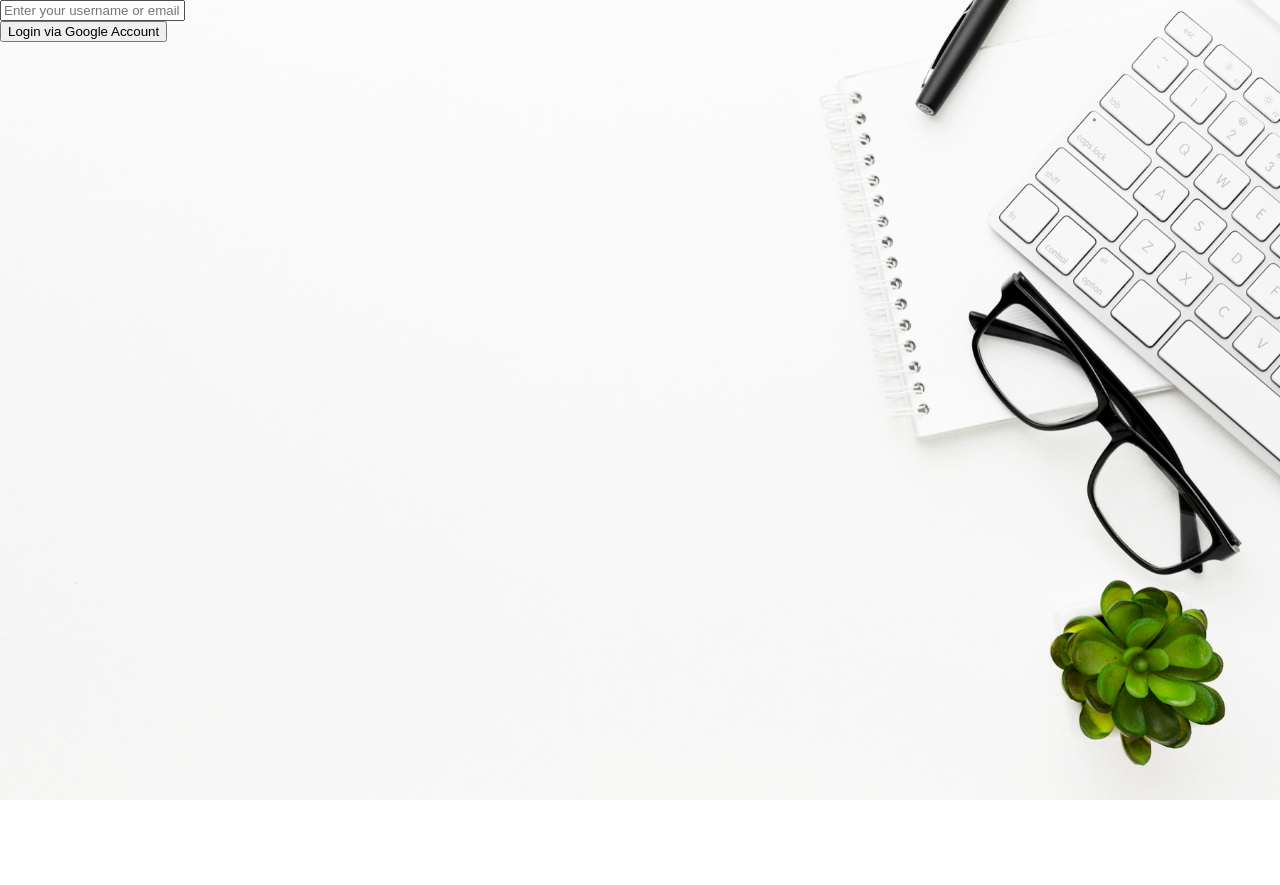
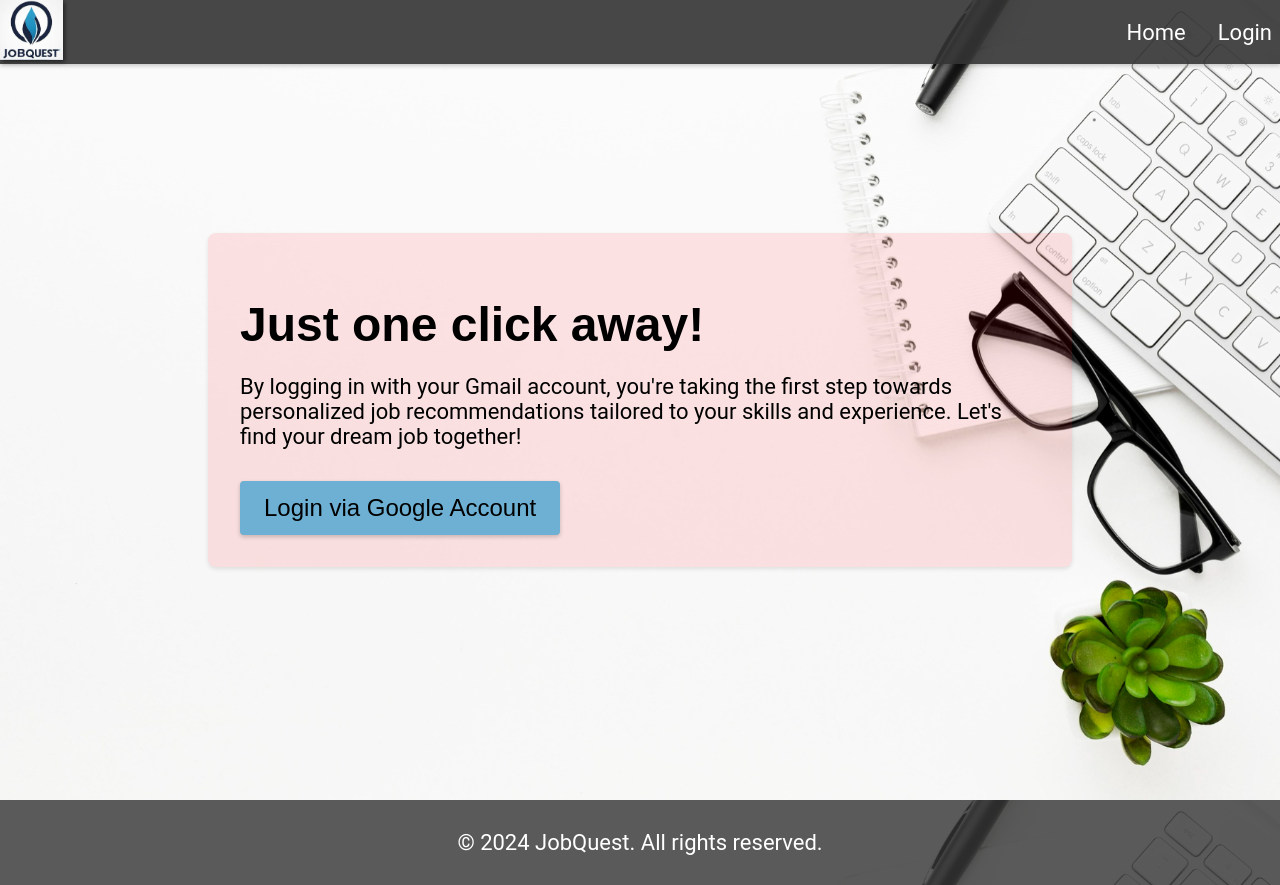
Before and after one commit to RushikeshMule9921/RS, a React (Create React App) app in the folder frontend/RS1.1/jobquest/: page /login in a window 1280 px wide. Before the commit the page ends 800 px from the top, so only its background shows below. Built offline with nearby package versions, Linux system fonts and the light colour scheme.

Commit message:
Login page updated
Added CSS to the elements in the login page need to connect with firebase for google login

```diff
--- /dev/null
+++ b/frontend/RS1.1/jobquest/src/login.css
@@ -0,0 +1,43 @@
+.login-container {
+  display: flex;
+  justify-content: center;
+  align-items: center;
+  height: 100vh;
+}
+
+.login-message {
+  text-align: left;
+  padding: 2rem;
+  background-color: rgba(255, 0, 0, 0.1);
+  box-shadow: 0 2px 4px rgba(0, 0, 0, 0.1);
+  border-radius: 8px;
+  max-width: 800px;
+}
+
+.login-message h1 {
+  font-size: 3rem;
+  margin-bottom: 1rem;
+}
+
+.login-message p {
+  font-size: 1.2rem;
+  margin-bottom: 2rem;
+  font-size: 22px; /* Increase the font size */
+  font-family: 'Roboto', sans-serif; /* Apply a modern font style */
+}
+
+.login-button button {
+  background-color: #6DB0D3;
+  color: #00000;
+  border: none;
+  padding: 0.8rem 1.5rem;
+  font-size: 1.5rem;
+  border-radius: 4px;
+  cursor: pointer;
+  transition: background-color 0.3s ease;
+  box-shadow: 0 2px 4px rgba(0, 0, 0, 0.2);
+}
+
+.login-button button:hover {
+  background-color: #0056b3;
+}
--- a/frontend/RS1.1/jobquest/src/login.js
+++ b/frontend/RS1.1/jobquest/src/login.js
@@ -1,15 +1,23 @@
 import React from 'react';
-
+import Navbar from './navbar';
+import Footer from './footer';
+import './login.css'
 class login extends React.Component {
   render() {
     return (
+     <div>
+     <Navbar/>
       <div className="login-container">
-        <div className="login-form">
-          <input type="text" placeholder="Enter your username or email" />
-        </div>
+      <div className="login-message">
+        <h1>Just one click away!</h1>
+        <p>By logging in with your Gmail account, you're taking the first step towards personalized job recommendations tailored to your skills and experience. Let's find your dream job together!</p>
+
         <div className="login-button">
           <button>Login via Google Account</button>
         </div>
+      </div>
+      </div>
+      <Footer/>
       </div>
     );
   }
```
